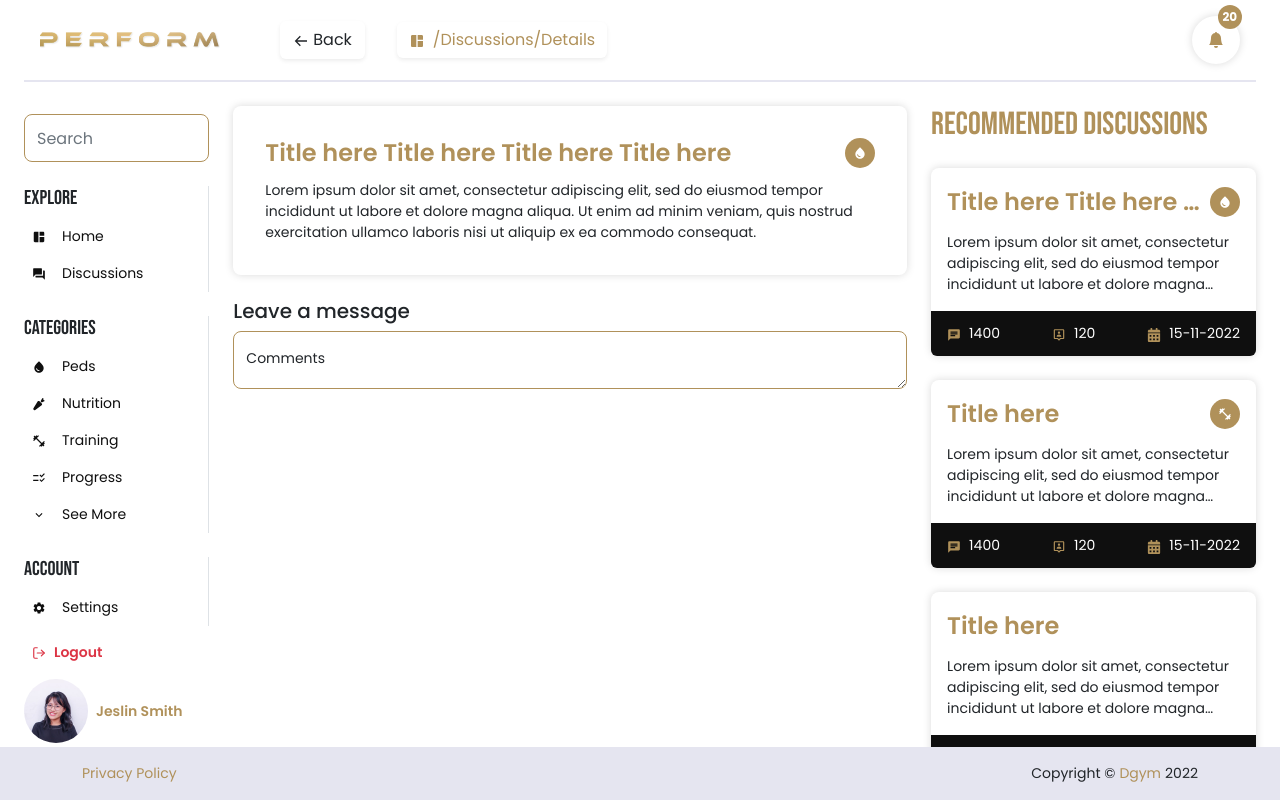
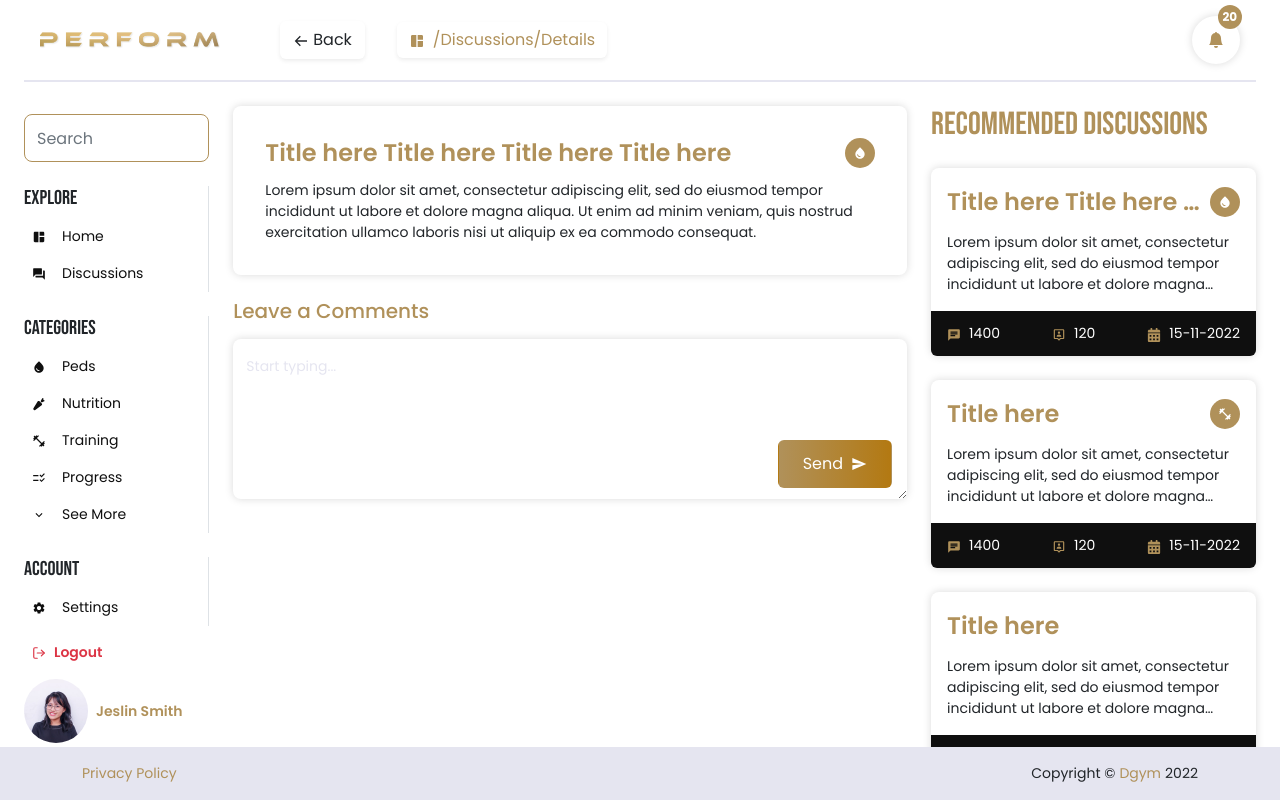
Before and after one commit to aminulds/gymnextjs, a Next.js app: page /discussions/details in a window 1280 px wide. Shown: the top 800 px of the page. Built offline with nearby package versions, Linux system fonts and the light colour scheme.

Commit message:
comment box done

```diff
--- /dev/null
+++ b/app/discussions/details/discussionDetails.scss
@@ -0,0 +1,35 @@
+.discussionDetails {
+    .title {
+        color: $colorPrimary;
+        margin-bottom: 1rem;
+    }
+
+    .form-floating {
+        .commentsBox {
+            border: none;
+            box-shadow: $shadow_1;
+            min-height: 10rem;
+            transition: $transition_1;
+
+            &:focus {
+                box-shadow: $shadow_2;
+            }
+        }
+
+        label {
+            color: $colorBgGray;
+        }
+
+        .btnSend {
+            width: auto;
+            display: flex;
+            align-items: center;
+            justify-content: center;
+            float: right;
+            position: relative;
+            top: -75px;
+            right: 15px;
+            padding: 0.5rem 1.5rem;
+        }
+    }
+}
--- a/app/discussions/details/page.js
+++ b/app/discussions/details/page.js
@@ -1,5 +1,6 @@
-import Link from 'next/link';
+import { MdSend } from 'react-icons/md';
 import React from 'react';
+import Button from '../../../components/Input/Button';
 import { uploadData } from '../../data';
 
 const Details = () => {
@@ -29,10 +30,11 @@ const Details = () => {
 
             {/* Comment Box */}
             <div className="detailSection mt-4">
-                <h5>Leave a message</h5>
-                <div class="form-floating ">
-                    <textarea className="form-control" placeholder="Leave a comment here" id="floatingTextarea2"></textarea>
-                    <label htmlFor="floatingTextarea2">Comments</label>
+                <h5 className="title">Leave a Comments</h5>
+                <div class="form-floating">
+                    <textarea className="form-control commentsBox" placeholder="Leave a comment here" id="floatingTextarea2" rows="8"></textarea>
+                    <label htmlFor="floatingTextarea2">Start typing...</label>
+                    <Button className="btnSend" type="button" id="commentSend" text="Send" icon={<MdSend />} />
                 </div>
             </div>
         </div>
--- a/components/Input/Button.jsx
+++ b/components/Input/Button.jsx
@@ -1,10 +1,10 @@
 import React from 'react';
 
-const Button = ({ icon, type, text, id }) => {
+const Button = ({ icon, type, text, id, className }) => {
     return (
-        <button className="btn btnPrimary" type={type} id={id}>
-            <span className="me-2">{icon}</span>
-            {text}
+        <button className={`btn btnPrimary ${className}`} type={type} id={id}>
+            <span className="me-2">{text}</span>
+            {icon}
         </button>
     );
 };
--- a/components/Input/button.scss
+++ b/components/Input/button.scss
@@ -4,7 +4,7 @@
     width: 100%;
     height: 3rem;
     color: $colorWhite;
-    border-radius: $radius_2;
+    border-radius: $radius_1;
     transition: all 4s ease-in;
 
     &:hover {
--- a/styles/globals.scss
+++ b/styles/globals.scss
@@ -30,5 +30,7 @@ html {
         @import '../app/auth/auth.scss';
         //mainContent
         @import '../app/mainContent.scss';
+        // Discussion Details
+        @import '../app/discussions/details/discussionDetails.scss';
     }
 }
--- a/styles/variables.scss
+++ b/styles/variables.scss
@@ -27,3 +27,4 @@ $transition_2: all 0.2s ease;
 
 // Effect
 $shadow_1: 0px 0px 8px rgba(0, 0, 0, 0.15);
+$shadow_2: 0 0.5rem 1rem rgba(0, 0, 0, 0.15);
```
